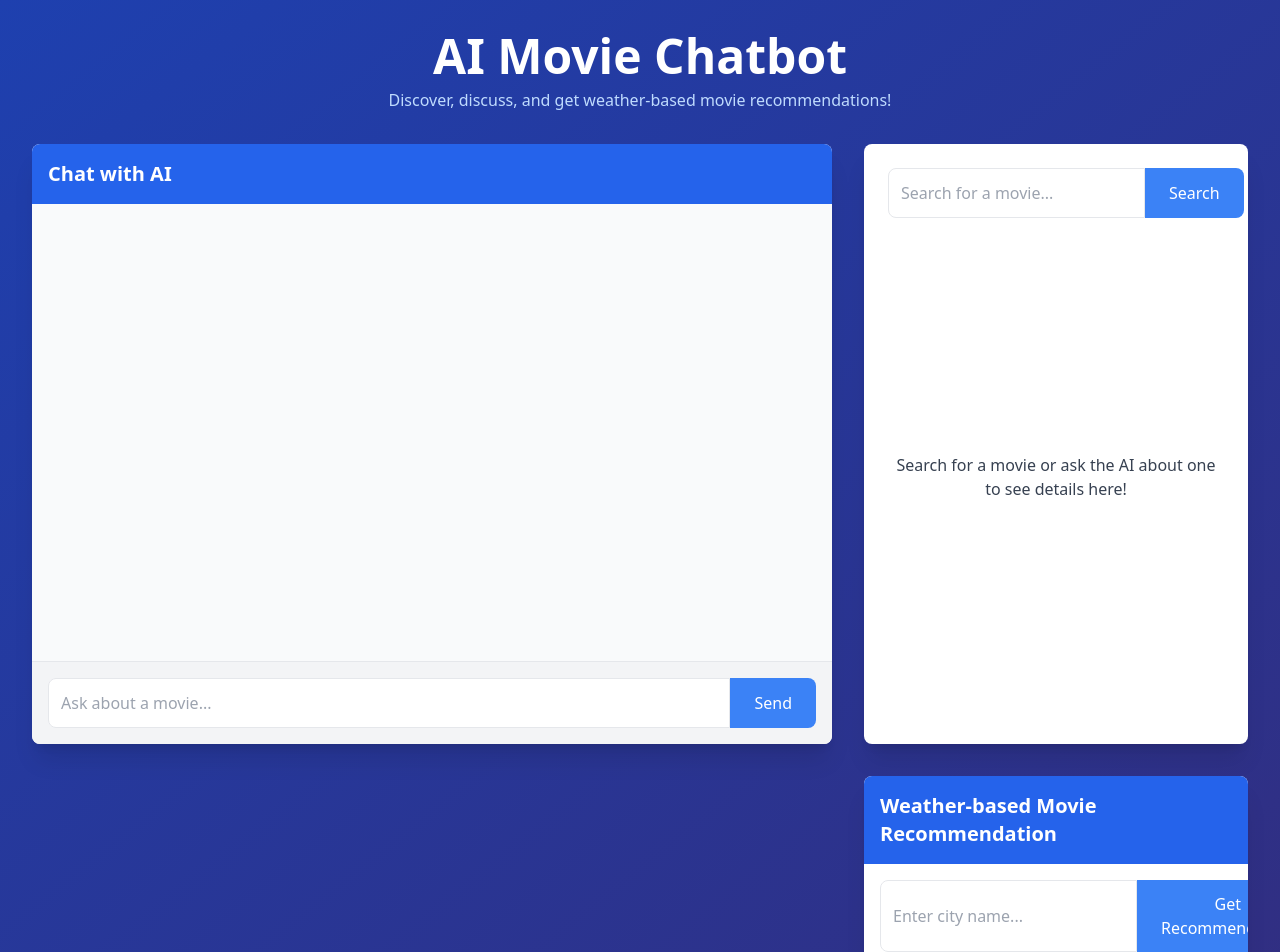
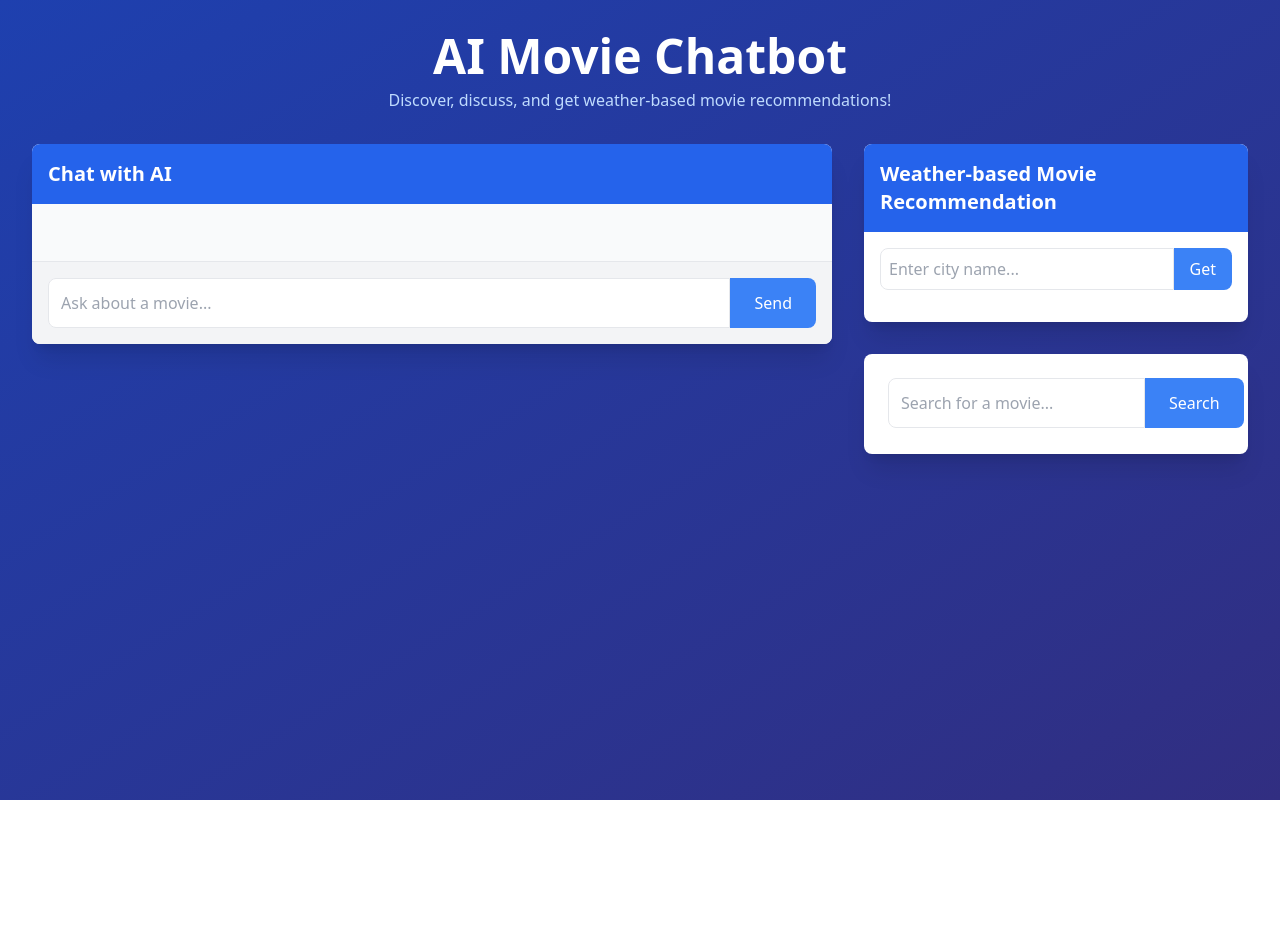
Before and after one commit to x17-Green/AI-Powered-Chatbot, a React (Create React App) app in the folder client/: page / in a window 1280 px wide. Shown: the top 952 px of the page. After the commit the page ends 800 px from the top, so only its background shows below. Built offline with nearby package versions, Linux system fonts and the light colour scheme.

Commit message:
UI/UX interface improved for dynamic sizing

```diff
--- a/client/src/App.tsx
+++ b/client/src/App.tsx
@@ -48,11 +48,11 @@ const App: React.FC = () => {
             <Chat onMovieSelect={handleMovieSelect} />
           </div>
           <div className="space-y-8">
-            <MovieInfo movie={selectedMovie} onMovieSelect={setSelectedMovie} />
             <WeatherMovieRecommendation
               onCitySubmit={handleWeatherRecommendation}
               recommendation={weatherRecommendation}
             />
+            <MovieInfo movie={selectedMovie} onMovieSelect={setSelectedMovie} />
           </div>
         </div>
       </div>
--- a/client/src/components/Chat.tsx
+++ b/client/src/components/Chat.tsx
@@ -9,12 +9,20 @@ const Chat: React.FC<ChatProps> = ({ onMovieSelect }) => {
   const [messages, setMessages] = useState<{ text: string; sender: 'user' | 'bot' }[]>([]);
   const [input, setInput] = useState('');
   const messagesEndRef = useRef<null | HTMLDivElement>(null);
+  const chatContainerRef = useRef<null | HTMLDivElement>(null);
 
   const scrollToBottom = () => {
     messagesEndRef.current?.scrollIntoView({ behavior: "smooth" });
   };
 
   useEffect(scrollToBottom, [messages]);
+
+  useEffect(() => {
+    if (chatContainerRef.current) {
+      const height = Math.min(messages.length * 60 + 200, 600); // 60px per message, 200px base height, max 600px
+      chatContainerRef.current.style.height = `${height}px`;
+    }
+  }, [messages]);
 
   const handleSubmit = async (e: React.FormEvent) => {
     e.preventDefault();
@@ -37,7 +45,11 @@ const Chat: React.FC<ChatProps> = ({ onMovieSelect }) => {
   };
 
   return (
-    <div className="bg-white rounded-lg shadow-xl overflow-hidden flex flex-col h-[600px]">
+    <div
+      ref={chatContainerRef}
+      className="bg-white rounded-lg shadow-xl overflow-hidden flex flex-col transition-all duration-300 ease-in-out"
+      style={{ minHeight: '200px', maxHeight: '600px' }}
+    >
       <div className="bg-blue-600 p-4">
         <h2 className="text-xl font-semibold text-white">Chat with AI</h2>
       </div>
--- a/client/src/components/MovieInfo.tsx
+++ b/client/src/components/MovieInfo.tsx
@@ -1,4 +1,4 @@
-import React, { useState } from 'react';
+import React, { useState, useRef, useEffect } from 'react';
 import { searchMovie } from '../services/api';
 
 interface Movie {
@@ -17,6 +17,7 @@ interface MovieInfoProps {
 const MovieInfo: React.FC<MovieInfoProps> = ({ movie, onMovieSelect }) => {
   const [searchTerm, setSearchTerm] = useState('');
   const [isSearching, setIsSearching] = useState(false);
+  const movieInfoRef = useRef<null | HTMLDivElement>(null);
 
   const handleSearch = async (e: React.FormEvent) => {
     e.preventDefault();
@@ -34,8 +35,21 @@ const MovieInfo: React.FC<MovieInfoProps> = ({ movie, onMovieSelect }) => {
     }
   };
 
+  useEffect(() => {
+    if (movieInfoRef.current) {
+      const baseHeight = 100; // Height of search bar and padding
+      const contentHeight = movie ? 400 : 0; // Estimated height of movie content
+      const height = Math.min(baseHeight + contentHeight, 600);
+      movieInfoRef.current.style.height = `${height}px`;
+    }
+  }, [movie]);
+
   return (
-    <div className="bg-white rounded-lg shadow-xl p-6 h-[600px] flex flex-col">
+    <div
+      ref={movieInfoRef}
+      className="bg-white rounded-lg shadow-xl p-6 flex flex-col transition-all duration-300 ease-in-out overflow-hidden"
+      style={{ minHeight: '100px', maxHeight: '600px' }}
+    >
       <form onSubmit={handleSearch} className="mb-4">
         <div className="flex">
           <input
--- a/client/src/components/WeatherMovieRecommendation.tsx
+++ b/client/src/components/WeatherMovieRecommendation.tsx
@@ -27,27 +27,31 @@ const WeatherMovieRecommendation: React.FC<WeatherMovieRecommendationProps> = ({
               type="text"
               value={city}
               onChange={(e) => setCity(e.target.value)}
-              className="flex-grow border rounded-l-lg p-3 focus:outline-none focus:ring-2 focus:ring-blue-500"
+              className="flex-grow border rounded-l-lg p-2 focus:outline-none focus:ring-2 focus:ring-blue-500"
               placeholder="Enter city name..."
             />
             <button
               type="submit"
-              className="bg-blue-500 text-white px-6 py-3 rounded-r-lg hover:bg-blue-600 transition duration-200 focus:outline-none focus:ring-2 focus:ring-blue-500 focus:ring-offset-2"
+              className="bg-blue-500 text-white px-4 py-2 rounded-r-lg hover:bg-blue-600 transition duration-200 focus:outline-none focus:ring-2 focus:ring-blue-500 focus:ring-offset-2"
             >
-              Get Recommendation
+              Get
             </button>
           </div>
         </form>
         {recommendation && (
-          <div>
-            <h3 className="text-lg font-semibold mb-2">Current Weather: {recommendation.weather.weather[0].main}</h3>
-            <p className="mb-4">Temperature: {recommendation.weather.main.temp}°C</p>
-            <h3 className="text-lg font-semibold mb-2">Recommended Movies:</h3>
-            <ul className="list-disc pl-5">
-              {recommendation.movieRecommendations.map((movie: any, index: number) => (
-                <li key={index} className="mb-1">{movie.title}</li>
-              ))}
-            </ul>
+          <div className="flex flex-col md:flex-row md:items-center md:justify-between">
+            <div className="mb-4 md:mb-0">
+              <h3 className="text-lg font-semibold">Current Weather</h3>
+              <p>{recommendation.weather.weather[0].main}, {recommendation.weather.main.temp}°C</p>
+            </div>
+            <div>
+              <h3 className="text-lg font-semibold mb-2">Recommended Movies:</h3>
+              <ul className="list-disc pl-5">
+                {recommendation.movieRecommendations.slice(0, 3).map((movie: any, index: number) => (
+                  <li key={index} className="mb-1 text-sm">{movie.title}</li>
+                ))}
+              </ul>
+            </div>
           </div>
         )}
       </div>
```
